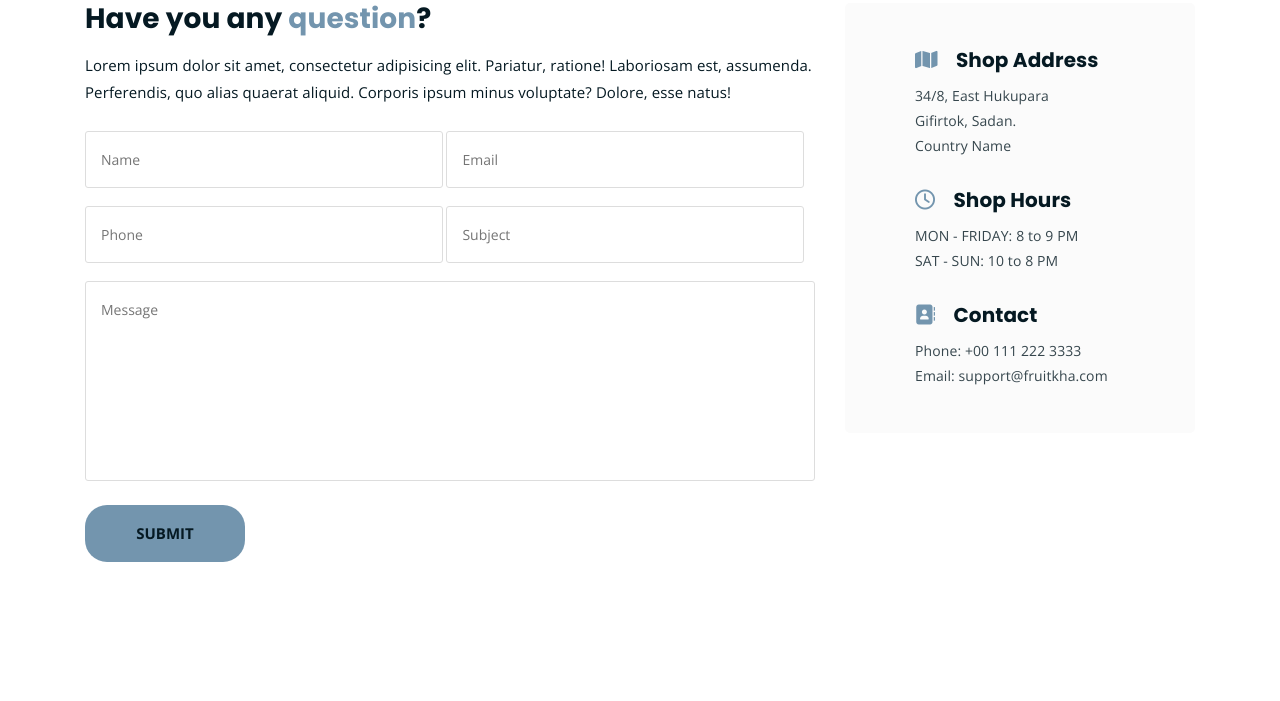
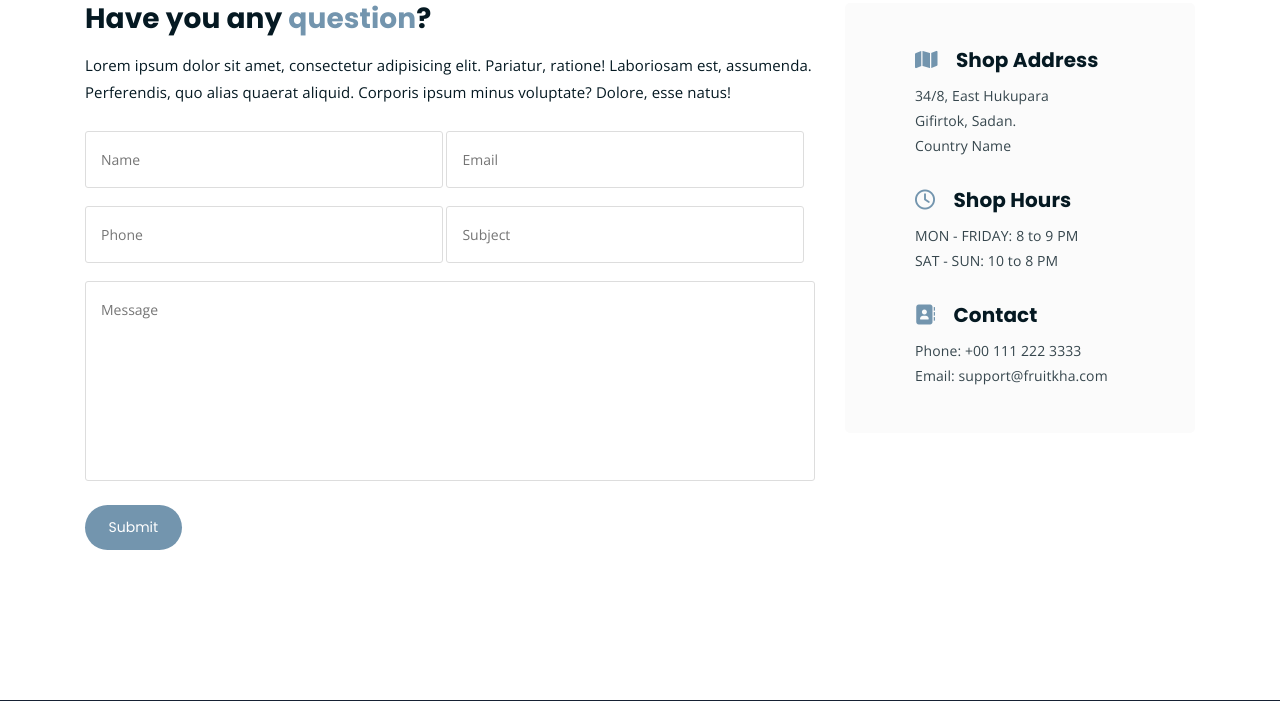
Before and after one commit to enxhitabaku/jewelryWebsite, a PHP site: page / in a window 1280 px wide. Shown: the part 598-1299 px from the top of the page. Run offline with PHP 8.4, Linux system fonts and the light colour scheme.

Commit message:
Submit button fix

```diff
--- a/assets/css/contact.css
+++ b/assets/css/contact.css
@@ -146,15 +146,14 @@
   }
 
   #contactSubmit {
+    font-family: 'Poppins', sans-serif;
+    display: inline-block;
     background-color: #7395AE;
-    color: #051922;
-    font-weight: 700;
-    text-transform: uppercase;
-    font-size: 15px;
-    border: none !important;
-    cursor: pointer;
-    padding: 15px 25px;
-    border-radius: 22px;
+    color: #fff;
+    padding: 10px 20px;
+    border-radius: 50px;
+    outline: none;
+    border: none;
     transition: 0.3s;
   }
   #contactSubmit:hover {
--- a/index.html
+++ b/index.html
@@ -155,7 +155,7 @@
 							</p>
 							<p><textarea name="message" id="message" cols="30" rows="10" placeholder="Message"></textarea></p>
 							<div class="row justify-content-between">
-								<div id="contactBtn-container" class="col-lg-3 col-12"><button id="contactSubmit" type="submit" class="w-100">Submit</button></div>
+								<div id="contactBtn-container" class="col-lg-2 col-12"><button id="contactSubmit" type="submit" class="w-100">Submit</button></div>
 								<span id="submitResponse" class="col-lg-6 col-12 h6 align-self-center text-lg-right text-center mt-lg-0 mt-3"></span>
 							</div>
 
```
